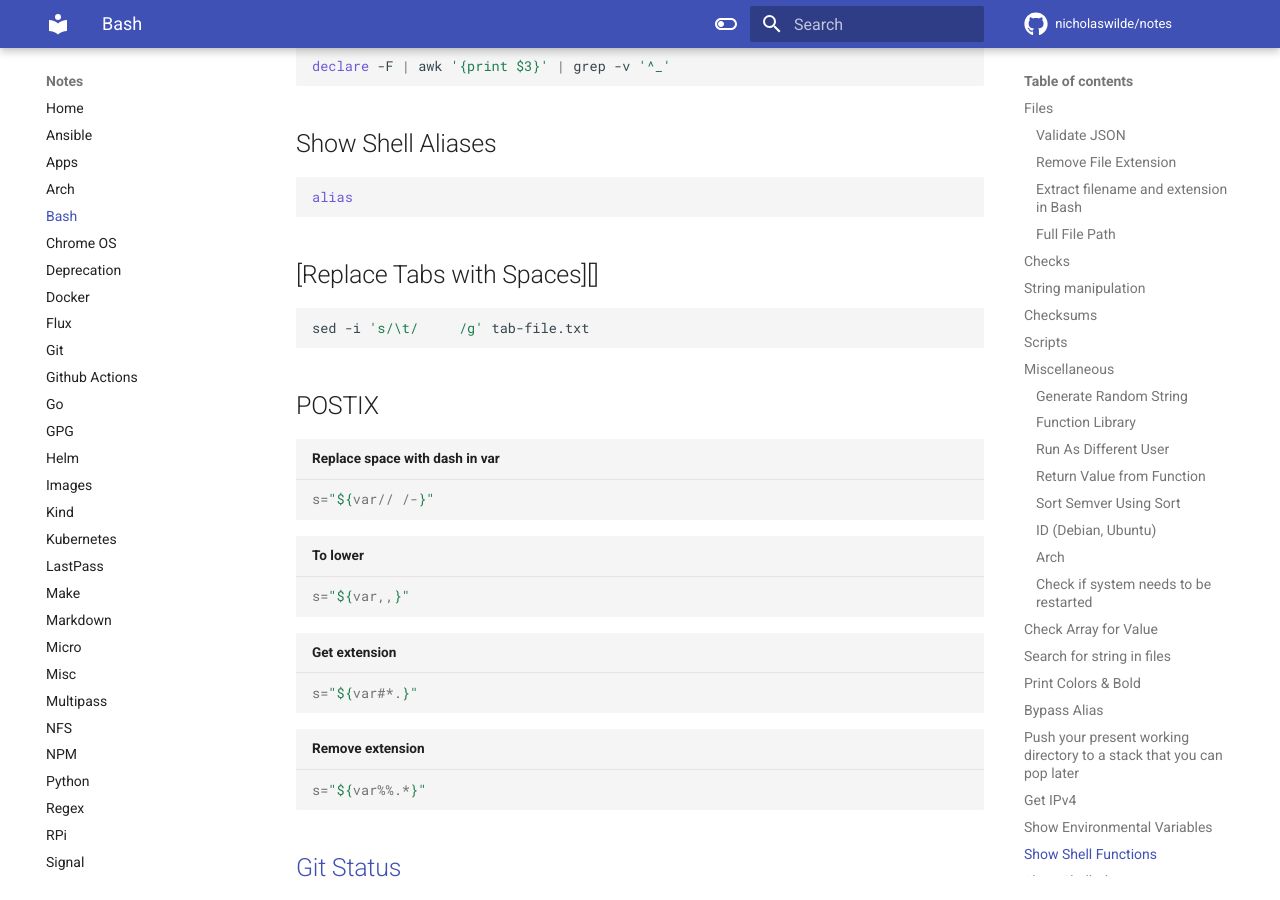
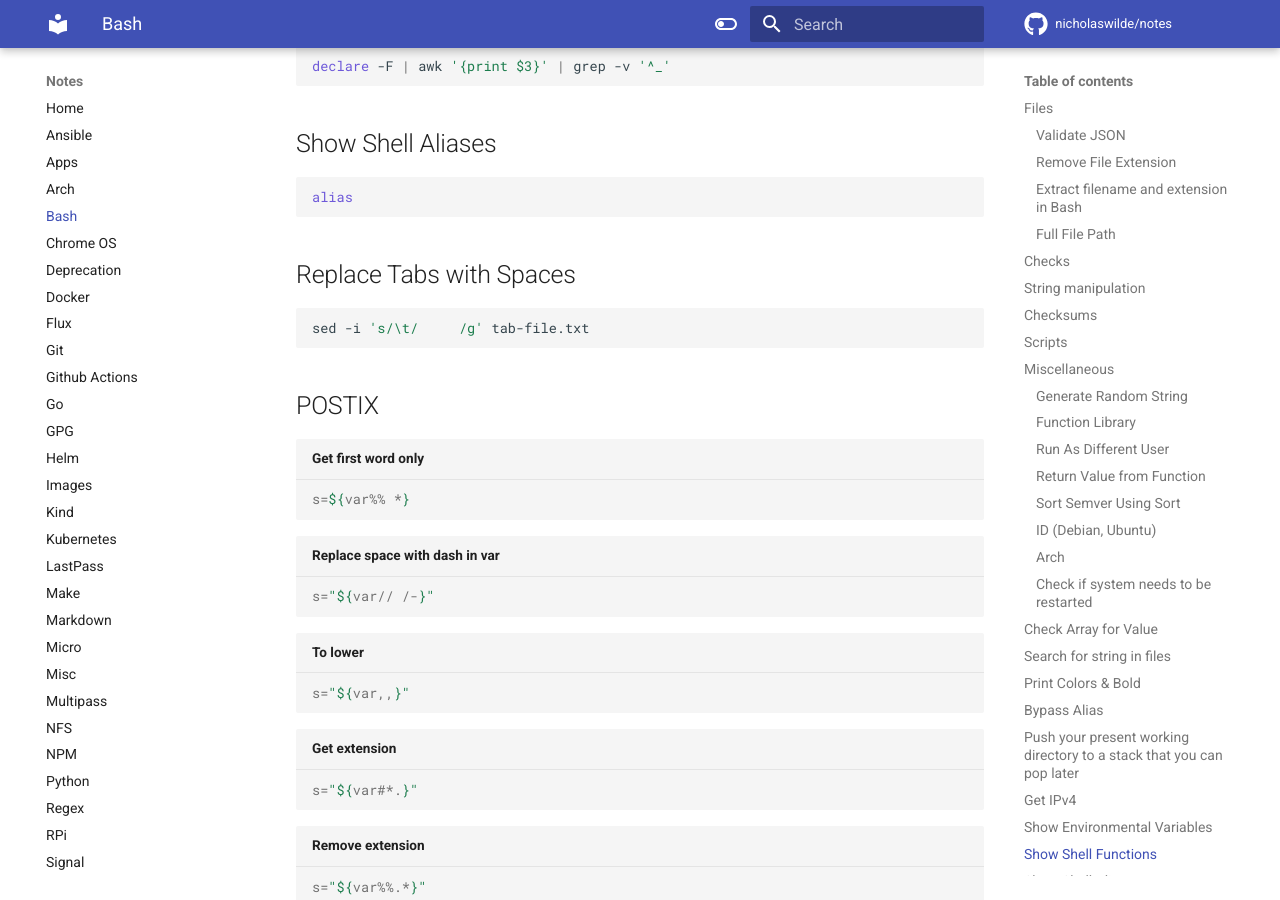
Before and after one commit to nicholaswilde/notes, an MkDocs documentation site: the page built from docs/bash.md, in a window 1280 px wide and 900 px high, scrolled down 9797 px. Built offline with MkDocs 1.6.1 and Material for MkDocs 9.7.7, drawn with Linux system fonts in a browser that asks for light colours; comment, search, counter and statistics services are not loaded.

Commit message:
feat: add POSTIX first word
Signed-off-by: nιcнolaѕ wιlde <ncwilde43@gmail.com>

````diff
--- a/docs/bash.md
+++ b/docs/bash.md
@@ -522,13 +522,17 @@
 alias
 ```
 
-## [Replace Tabs with Spaces][]
+## Replace Tabs with Spaces
 
 ```shell
 sed -i 's/\t/     /g' tab-file.txt
 ```
 
 ## POSTIX
+
+```shell title="Get first word only"
+s=${var%% *}
+```
 
 ```shell title="Replace space with dash in var"
 s="${var// /-}"
````
